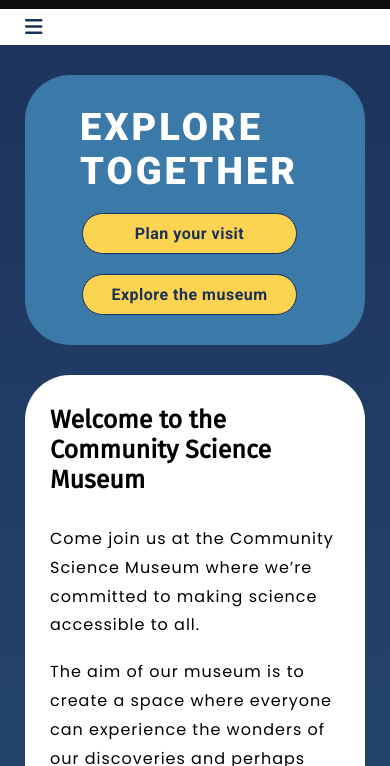
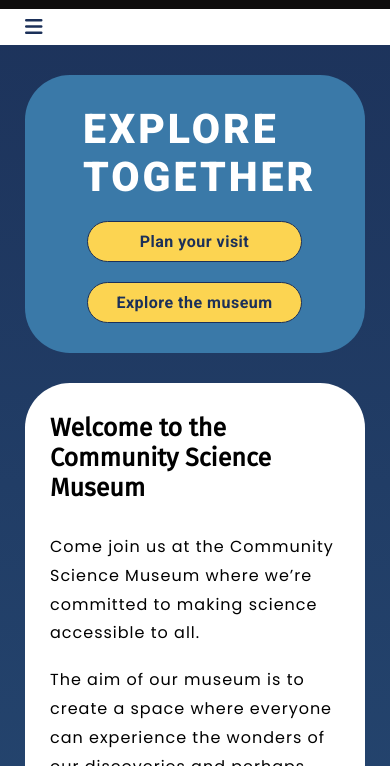
Before and after one commit to norbadboy/Noroff-FEU-Semester-Project-Thong, a plain HTML site: page index.html in a window 390 px wide. Shown: the part 78-844 px from the top of the page. Drawn offline with Linux system fonts and the light colour scheme.

Commit message:
fixed main contaniner

```diff
--- a/CSS/style.css
+++ b/CSS/style.css
@@ -429,8 +429,8 @@ footer p {
     font-size: 14px;
   }
   .main-home--container h1 {
-    font-size: 38px;
-    padding: 0 30px 0 35px;
+    font-size: 41px;
+    padding: 0 25px 0 38px;
   }
   h1 {
     font-size: 29px;
@@ -459,7 +459,7 @@ footer p {
   /* BUTTONS PHONE */
   .main-home--buttons {
     align-items: stretch;
-    padding: 0 48px 0 37px;
+    padding: 0 43px 0 42px;
   }
   .main-home--buttons .button-1 a,
   .main-home--buttons .button-2 a {
```
